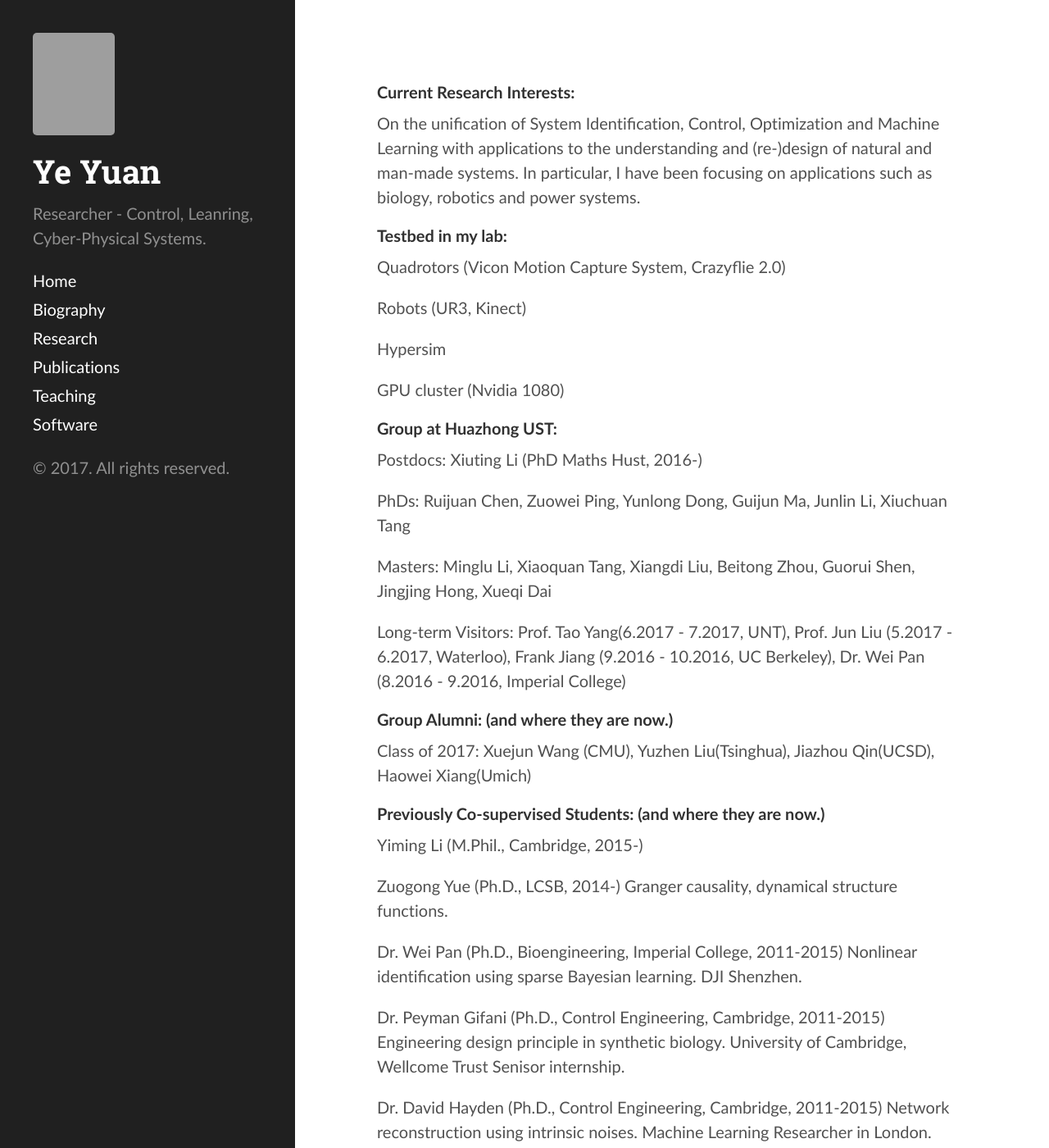
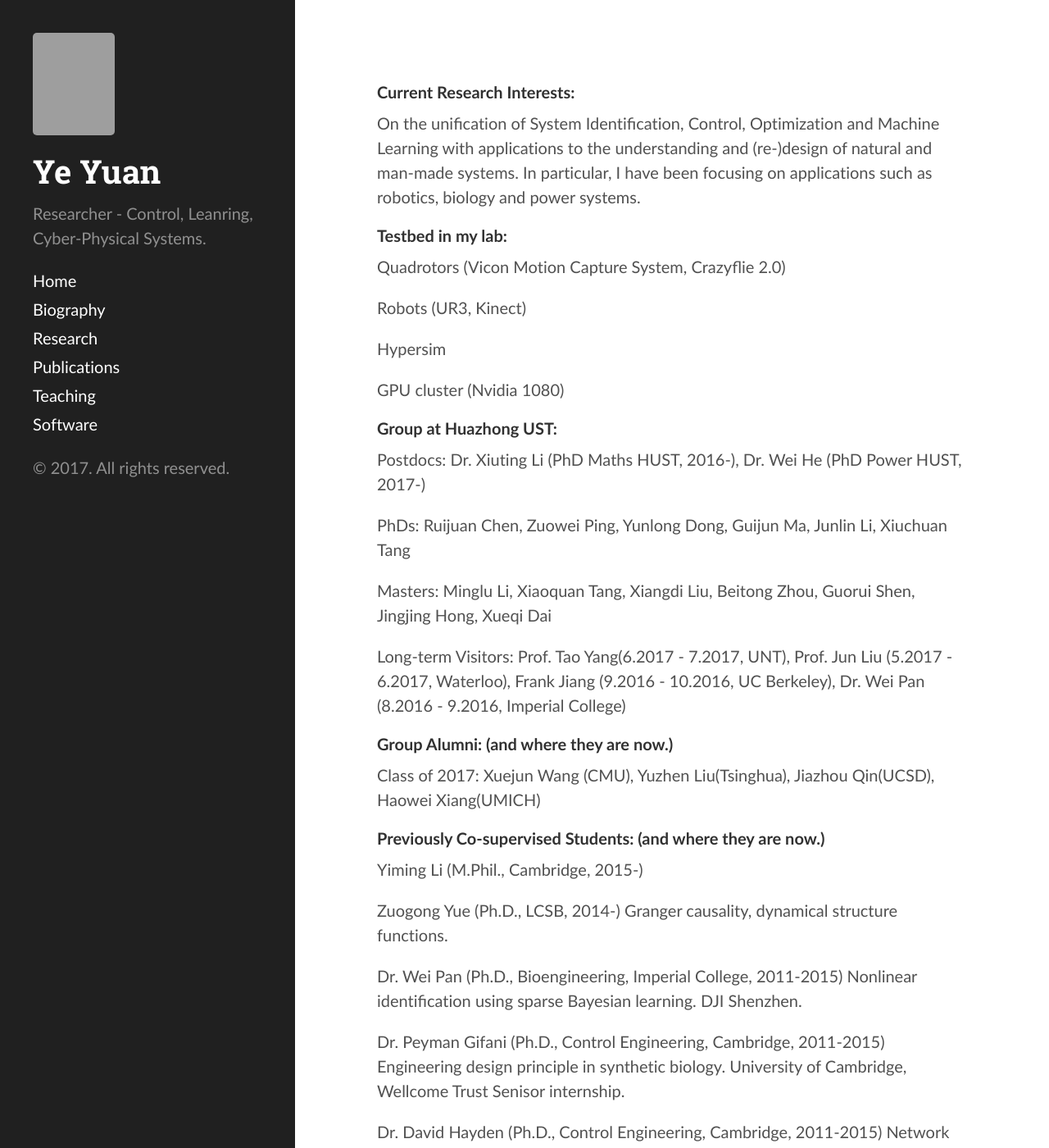
Before and after one commit to yy311/yy311.github.io, a Jekyll site: the page built from research.md, in a window 1280 px wide and 1400 px high. Shown: the whole window at 82% size. Built offline with Jekyll 4.4.1, drawn with Linux system fonts in a browser that asks for light colours; grey boxes are pictures that could not be loaded.

Commit message:
Update research.md

```diff
--- a/research.md
+++ b/research.md
@@ -4,7 +4,7 @@ layout: page
 
 #### Current Research Interests:
 
-On the unification of System Identification, Control, Optimization and Machine Learning with applications to the understanding and (re-)design of natural and man-made systems. In particular, I have been focusing on applications such as biology, robotics and power systems.
+On the unification of System Identification, Control, Optimization and Machine Learning with applications to the understanding and (re-)design of natural and man-made systems. In particular, I have been focusing on applications such as robotics, biology and power systems.
 
 
 #### Testbed in my lab:
@@ -19,7 +19,7 @@ GPU cluster (Nvidia 1080)
 
 #### Group at Huazhong UST:
 
-Postdocs: Xiuting Li (PhD Maths Hust, 2016-)
+Postdocs: Dr. Xiuting Li (PhD Maths HUST, 2016-), Dr. Wei He (PhD Power HUST, 2017-)
 
 PhDs: Ruijuan Chen, Zuowei Ping, Yunlong Dong, Guijun Ma, Junlin Li, Xiuchuan Tang
 
@@ -29,7 +29,7 @@ Long-term Visitors: Prof. Tao Yang(6.2017 - 7.2017, UNT), Prof. Jun Liu (5.2017
 
 #### Group Alumni: (and where they are now.)
 
-Class of 2017: Xuejun Wang (CMU), Yuzhen Liu(Tsinghua), Jiazhou Qin(UCSD), Haowei Xiang(Umich)
+Class of 2017: Xuejun Wang (CMU), Yuzhen Liu(Tsinghua), Jiazhou Qin(UCSD), Haowei Xiang(UMICH)
 
 #### Previously Co-supervised Students: (and where they are now.)
 
@@ -48,5 +48,3 @@ Dr. Alberto Carignano (Ph.D., Control Engineering, Cambridge, 2011-2014) Modelli
 Dr. Xin Yang (Ph.D., Electrical Engineering, Cambridge, 2011-2014) Robust stability analysis and design for IGBT. NUDT lecturer.
 
 Dr. Neave O'Clery (Ph.D., Mathematics, Imperial College, 2011-2013) Graph Theory, Complex Networks. Fulbright researcher at Harvard University.
-
-<!--I have also been discussing reguarly with Enoch Yeung, Ania Baetica (Caltech) and Qingqing Huang (MIT). -->
```
